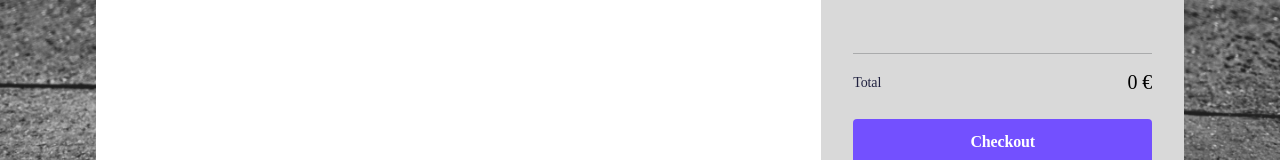
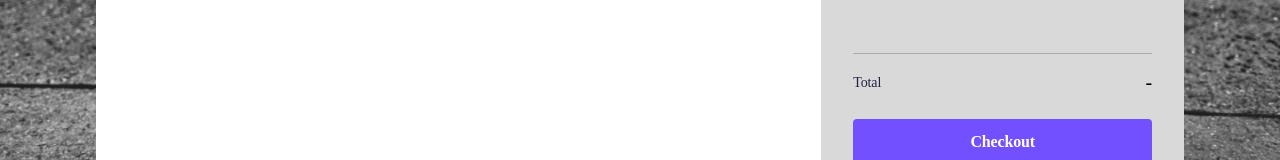
Before and after one commit to JorgeFrias/some-random-react-code, a Next.js app in the folder code-interview-invopop/: page / in a window 1280 px wide. Shown: the part 519-679 px from the top of the page. Built offline with nearby package versions, Linux system fonts and the light colour scheme.

Commit message:
Following the #3 requirement "The total amount (with discounts applied) should be calculated when the user pushes the Checkout button.".

```diff
--- a/code-interview-invopop/data/discounts.ts
+++ b/code-interview-invopop/data/discounts.ts
@@ -64,6 +64,11 @@ class DiscountBulkTShirt implements Discount {
     let totalDiscount = 0;
     for (let item of cartState) {
       if (item.product.getCode() === this.appliesToProductCode) {
+        // Guard item.quantity is greater than 3
+        if (item.quantity < 3) {
+          continue;
+        }
+        // Apply discount
         totalDiscount += item.product.getPrice() * item.quantity * 0.25;
       }
     }
--- a/code-interview-invopop/src/components/layout/CartSummaryComponent.tsx
+++ b/code-interview-invopop/src/components/layout/CartSummaryComponent.tsx
@@ -58,6 +58,19 @@ interface CartProps {
  * Defines a row in the cart.
  */
 const CartSummaryComponent: React.FC<CartProps> = ({ cart }) => {
+  const [total, setTotal] = useState("-");
+
+  // Reset total to "-" when cart changes.
+  useEffect(() => {
+    setTotal("-");
+  }, [cart]);
+
+  /** Callback to calculate the total price with discounts applied. */
+  const updateTotal = () => {
+    const newTotal = Product.formatPrice(cart.totalWithDiscount, cart.currency);
+    setTotal(newTotal);
+  };
+
   // TODO: This is a bit too large, break it down into smaller components.
   return (
     <div className="d-flex flex-column h-100">
@@ -115,10 +128,7 @@ const CartSummaryComponent: React.FC<CartProps> = ({ cart }) => {
             leadingText={"Total"}
             trailingView={
               <PriceDisplayComponent
-                formattedPrice={Product.formatPrice(
-                  cart.totalWithDiscount,
-                  cart.currency
-                )}
+                formattedPrice={total}
                 variation={PriceDisplayTraitVariation.Large}
               />
             }
@@ -127,9 +137,12 @@ const CartSummaryComponent: React.FC<CartProps> = ({ cart }) => {
           <div className={styles.action_button}>
             <LargeButton
               role={ButtonRole.Primary}
-            onClick={() => {
-              alert('As Samuel L.Jackson would say: "Pay motherfucker!"');
-            }}
+              onClick={() =>
+                // alert('As Samuel L.Jackson would say: "Pay motherfucker!"');
+                // On click show the formatted price on the line above?
+                // "The total amount (with discounts applied) should be calculated when the user pushes the Checkout button."
+                updateTotal()
+              }
             >
               Checkout
             </LargeButton>
```
Lines whose indentation alone changed are shown as unchanged.
